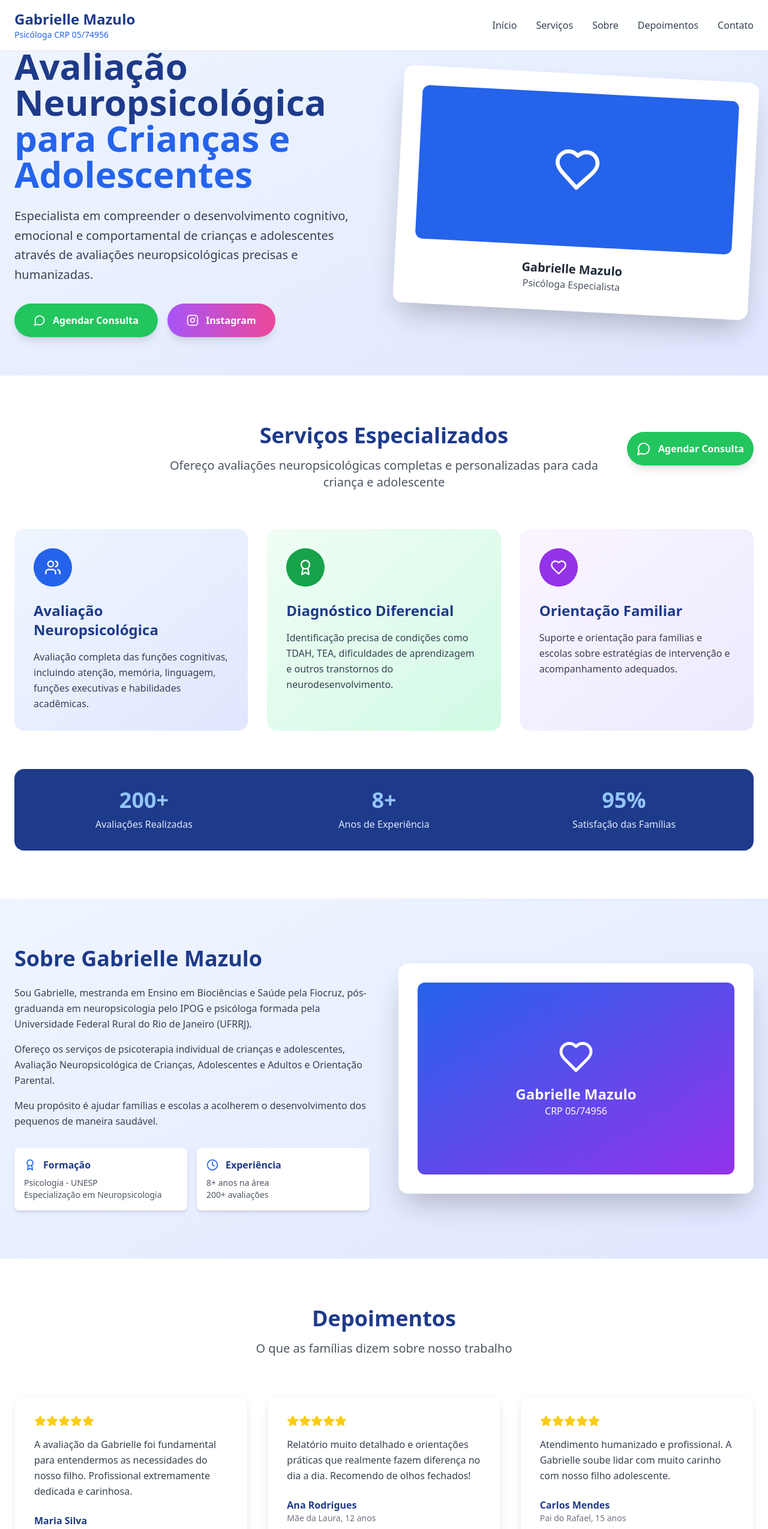
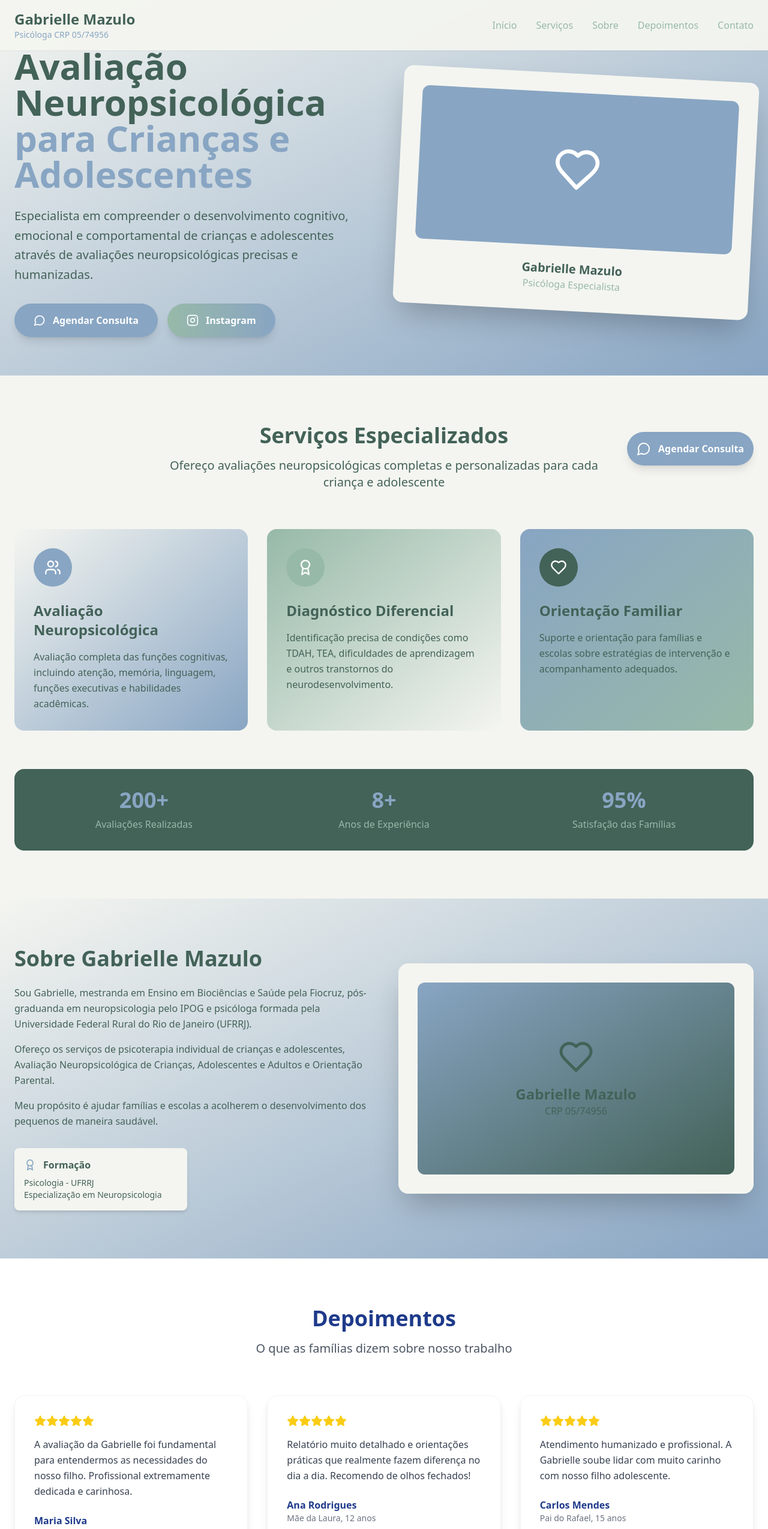
Before and after one commit to kainamf/psigabrielle, a React (Create React App) app: page / in a window 1280 px wide. Shown: the top 2549 px of the page at 60% size. Built offline with nearby package versions, Linux system fonts and the light colour scheme.

Commit message:
refactor: update color scheme across components to use new design tokens

```diff
--- a/src/components/About.tsx
+++ b/src/components/About.tsx
@@ -3,12 +3,12 @@ import { Award, Clock, Heart } from 'lucide-react';
 
 function About() {
     return (
-        <section id="sobre" className="py-20 bg-gradient-to-br from-blue-50 to-indigo-100">
+        <section id="sobre" className="py-20 bg-gradient-to-br from-background to-primary">
             <div className="container mx-auto px-6">
                 <div className="grid md:grid-cols-2 gap-12 items-center">
                     <div>
-                        <h2 className="text-4xl font-bold text-blue-900 mb-6">Sobre Gabrielle Mazulo</h2>
-                        <div className="space-y-4 text-gray-700 leading-relaxed">
+                        <h2 className="text-4xl font-bold text-accent mb-6">Sobre Gabrielle Mazulo</h2>
+                        <div className="space-y-4 text-accent leading-relaxed">
                             <p>
                                 Sou Gabrielle, mestranda em Ensino em Biociências e Saúde pela Fiocruz, pós-graduanda em neuropsicologia pelo IPOG e psicóloga formada pela Universidade Federal Rural do Rio de Janeiro (UFRRJ).
                             </p>
@@ -20,28 +20,20 @@ function About() {
                             </p>
                         </div>
                         <div className="mt-8 grid grid-cols-2 gap-4">
-                            <div className="bg-white p-4 rounded-lg shadow-md">
+                            <div className="bg-background p-4 rounded-lg shadow-md">
                                 <div className="flex items-center gap-3 mb-2">
-                                    <Award className="text-blue-600" size={20} />
-                                    <span className="font-semibold text-blue-900">Formação</span>
+                                    <Award className="text-primary" size={20} />
+                                    <span className="font-semibold text-accent">Formação</span>
                                 </div>
-                                <p className="text-sm text-gray-600">Psicologia - UNESP</p>
-                                <p className="text-sm text-gray-600">Especialização em Neuropsicologia</p>
-                            </div>
-                            <div className="bg-white p-4 rounded-lg shadow-md">
-                                <div className="flex items-center gap-3 mb-2">
-                                    <Clock className="text-blue-600" size={20} />
-                                    <span className="font-semibold text-blue-900">Experiência</span>
-                                </div>
-                                <p className="text-sm text-gray-600">8+ anos na área</p>
-                                <p className="text-sm text-gray-600">200+ avaliações</p>
+                                <p className="text-sm text-accent">Psicologia - UFRRJ</p>
+                                <p className="text-sm text-accent">Especialização em Neuropsicologia</p>
                             </div>
                         </div>
                     </div>
                     <div className="relative">
-                        <div className="bg-white rounded-2xl shadow-2xl p-8">
-                            <div className="bg-gradient-to-br from-blue-600 to-purple-600 w-full h-80 rounded-xl flex items-center justify-center">
-                                <div className="text-center text-white">
+                        <div className="bg-background rounded-2xl shadow-2xl p-8">
+                            <div className="bg-gradient-to-br from-primary to-accent w-full h-80 rounded-xl flex items-center justify-center">
+                                <div className="text-center text-accent">
                                     <Heart size={60} className="mx-auto mb-4" />
                                     <h3 className="text-2xl font-semibold">Gabrielle Mazulo</h3>
                                     <p>CRP 05/74956</p>
--- a/src/components/Header.tsx
+++ b/src/components/Header.tsx
@@ -2,19 +2,19 @@ import React from 'react';
 
 function Header({ scrollToSection }: { scrollToSection: (sectionId: string) => void }) {
     return (
-        <header className="bg-white/95 backdrop-blur-sm fixed w-full top-0 z-50 shadow-sm">
+        <header className="bg-background/95 backdrop-blur-sm fixed w-full top-0 z-50 shadow-sm">
             <div className="container mx-auto px-6 py-4">
                 <div className="flex justify-between items-center">
-                    <div className="text-2xl font-bold text-blue-900">
+                    <div className="text-2xl font-bold text-accent">
                         Gabrielle Mazulo
-                        <div className="text-sm font-normal text-blue-600">Psicóloga CRP 05/74956</div>
+                        <div className="text-sm font-normal text-primary">Psicóloga CRP 05/74956</div>
                     </div>
                     <nav className="hidden md:flex space-x-8">
-                        <button onClick={() => scrollToSection('inicio')} className="text-gray-700 hover:text-blue-600 transition-colors">Início</button>
-                        <button onClick={() => scrollToSection('servicos')} className="text-gray-700 hover:text-blue-600 transition-colors">Serviços</button>
-                        <button onClick={() => scrollToSection('sobre')} className="text-gray-700 hover:text-blue-600 transition-colors">Sobre</button>
-                        <button onClick={() => scrollToSection('depoimentos')} className="text-gray-700 hover:text-blue-600 transition-colors">Depoimentos</button>
-                        <button onClick={() => scrollToSection('contato')} className="text-gray-700 hover:text-blue-600 transition-colors">Contato</button>
+                        <button onClick={() => scrollToSection('inicio')} className="text-secondary hover:text-primary transition-colors">Início</button>
+                        <button onClick={() => scrollToSection('servicos')} className="text-secondary hover:text-primary transition-colors">Serviços</button>
+                        <button onClick={() => scrollToSection('sobre')} className="text-secondary hover:text-primary transition-colors">Sobre</button>
+                        <button onClick={() => scrollToSection('depoimentos')} className="text-secondary hover:text-primary transition-colors">Depoimentos</button>
+                        <button onClick={() => scrollToSection('contato')} className="text-secondary hover:text-primary transition-colors">Contato</button>
                     </nav>
                 </div>
             </div>
--- a/src/components/Hero.tsx
+++ b/src/components/Hero.tsx
@@ -3,22 +3,22 @@ import { MessageCircle, Instagram, Heart } from 'lucide-react';
 
 function Hero() {
     return (
-        <section id="inicio" className="pt-20 pb-16 bg-gradient-to-br from-blue-50 to-indigo-100">
+        <section id="inicio" className="pt-20 pb-16 bg-gradient-to-br from-background to-primary">
             <div className="container mx-auto px-6">
                 <div className="grid md:grid-cols-2 gap-12 items-center">
                     <div>
-                        <h1 className="text-4xl md:text-6xl font-bold text-blue-900 mb-6 leading-tight">
+                        <h1 className="text-4xl md:text-6xl font-bold text-accent mb-6 leading-tight">
                             Avaliação Neuropsicológica
-                            <span className="text-blue-600 block">para Crianças e Adolescentes</span>
+                            <span className="text-primary block">para Crianças e Adolescentes</span>
                         </h1>
-                        <p className="text-xl text-gray-700 mb-8 leading-relaxed">
+                        <p className="text-xl text-accent mb-8 leading-relaxed">
                             Especialista em compreender o desenvolvimento cognitivo, emocional e comportamental de crianças e adolescentes através de avaliações neuropsicológicas precisas e humanizadas.
                         </p>
                         <div className="flex flex-col sm:flex-row gap-4">
                             <a
                                 href="https://wa.me/5521995263386"
                                 target="_blank"
-                                className="bg-green-500 hover:bg-green-600 text-white px-8 py-4 rounded-full font-semibold flex items-center justify-center gap-3 transition-all transform hover:scale-105 shadow-lg"
+                                className="bg-primary hover:bg-accent text-white px-8 py-4 rounded-full font-semibold flex items-center justify-center gap-3 transition-all transform hover:scale-105 shadow-lg"
                             >
                                 <MessageCircle size={20} />
                                 Agendar Consulta
@@ -26,7 +26,7 @@ function Hero() {
                             <a
                                 href="https://instagram.com/psigabriellemazulo"
                                 target="_blank"
-                                className="bg-gradient-to-r from-purple-500 to-pink-500 hover:from-purple-600 hover:to-pink-600 text-white px-8 py-4 rounded-full font-semibold flex items-center justify-center gap-3 transition-all transform hover:scale-105 shadow-lg"
+                                className="bg-gradient-to-r from-secondary to-primary hover:from-accent hover:to-primary text-white px-8 py-4 rounded-full font-semibold flex items-center justify-center gap-3 transition-all transform hover:scale-105 shadow-lg"
                             >
                                 <Instagram size={20} />
                                 Instagram
@@ -34,13 +34,13 @@ function Hero() {
                         </div>
                     </div>
                     <div className="relative">
-                        <div className="bg-white rounded-2xl shadow-2xl p-8 transform rotate-3 hover:rotate-0 transition-transform">
-                            <div className="bg-blue-600 w-full h-64 rounded-xl flex items-center justify-center">
+                        <div className="bg-background rounded-2xl shadow-2xl p-8 transform rotate-3 hover:rotate-0 transition-transform">
+                            <div className="bg-primary w-full h-64 rounded-xl flex items-center justify-center">
                                 <Heart size={80} className="text-white" />
                             </div>
                             <div className="mt-6 text-center">
-                                <h3 className="text-xl font-semibold text-gray-800">Gabrielle Mazulo</h3>
-                                <p className="text-gray-600">Psicóloga Especialista</p>
+                                <h3 className="text-xl font-semibold text-accent">Gabrielle Mazulo</h3>
+                                <p className="text-secondary">Psicóloga Especialista</p>
                             </div>
                         </div>
                     </div>
--- a/src/components/Services.tsx
+++ b/src/components/Services.tsx
@@ -3,56 +3,56 @@ import { Users, Award, Heart, Star } from 'lucide-react';
 
 function Services() {
     return (
-        <section id="servicos" className="py-20 bg-white">
+        <section id="servicos" className="py-20 bg-background">
             <div className="container mx-auto px-6">
                 <div className="text-center mb-16">
-                    <h2 className="text-4xl font-bold text-blue-900 mb-4">Serviços Especializados</h2>
-                    <p className="text-xl text-gray-600 max-w-3xl mx-auto">
+                    <h2 className="text-4xl font-bold text-accent mb-4">Serviços Especializados</h2>
+                    <p className="text-xl text-accent max-w-3xl mx-auto">
                         Ofereço avaliações neuropsicológicas completas e personalizadas para cada criança e adolescente
                     </p>
                 </div>
                 <div className="grid md:grid-cols-3 gap-8">
-                    <div className="bg-gradient-to-br from-blue-50 to-indigo-100 p-8 rounded-2xl hover:shadow-xl transition-all transform hover:-translate-y-2">
-                        <div className="bg-blue-600 w-16 h-16 rounded-full flex items-center justify-center mb-6">
+                    <div className="bg-gradient-to-br from-background to-primary p-8 rounded-2xl hover:shadow-xl transition-all transform hover:-translate-y-2">
+                        <div className="bg-primary w-16 h-16 rounded-full flex items-center justify-center mb-6">
                             <Users className="text-white" size={28} />
                         </div>
-                        <h3 className="text-2xl font-semibold text-blue-900 mb-4">Avaliação Neuropsicológica</h3>
-                        <p className="text-gray-700 leading-relaxed">
+                        <h3 className="text-2xl font-semibold text-accent mb-4">Avaliação Neuropsicológica</h3>
+                        <p className="text-accent leading-relaxed">
                             Avaliação completa das funções cognitivas, incluindo atenção, memória, linguagem, funções executivas e habilidades acadêmicas.
                         </p>
                     </div>
-                    <div className="bg-gradient-to-br from-green-50 to-emerald-100 p-8 rounded-2xl hover:shadow-xl transition-all transform hover:-translate-y-2">
-                        <div className="bg-green-600 w-16 h-16 rounded-full flex items-center justify-center mb-6">
+                    <div className="bg-gradient-to-br from-secondary to-background p-8 rounded-2xl hover:shadow-xl transition-all transform hover:-translate-y-2">
+                        <div className="bg-secondary w-16 h-16 rounded-full flex items-center justify-center mb-6">
                             <Award className="text-white" size={28} />
                         </div>
-                        <h3 className="text-2xl font-semibold text-blue-900 mb-4">Diagnóstico Diferencial</h3>
-                        <p className="text-gray-700 leading-relaxed">
+                        <h3 className="text-2xl font-semibold text-accent mb-4">Diagnóstico Diferencial</h3>
+                        <p className="text-accent leading-relaxed">
                             Identificação precisa de condições como TDAH, TEA, dificuldades de aprendizagem e outros transtornos do neurodesenvolvimento.
                         </p>
                     </div>
-                    <div className="bg-gradient-to-br from-purple-50 to-violet-100 p-8 rounded-2xl hover:shadow-xl transition-all transform hover:-translate-y-2">
-                        <div className="bg-purple-600 w-16 h-16 rounded-full flex items-center justify-center mb-6">
+                    <div className="bg-gradient-to-br from-primary to-secondary p-8 rounded-2xl hover:shadow-xl transition-all transform hover:-translate-y-2">
+                        <div className="bg-accent w-16 h-16 rounded-full flex items-center justify-center mb-6">
                             <Heart className="text-white" size={28} />
                         </div>
-                        <h3 className="text-2xl font-semibold text-blue-900 mb-4">Orientação Familiar</h3>
-                        <p className="text-gray-700 leading-relaxed">
+                        <h3 className="text-2xl font-semibold text-accent mb-4">Orientação Familiar</h3>
+                        <p className="text-accent leading-relaxed">
                             Suporte e orientação para famílias e escolas sobre estratégias de intervenção e acompanhamento adequados.
                         </p>
                     </div>
                 </div>
-                <div className="mt-16 bg-blue-900 text-white p-8 rounded-2xl">
+                    <div className="mt-16 bg-accent text-white p-8 rounded-2xl">
                     <div className="grid md:grid-cols-3 gap-8 text-center">
                         <div>
-                            <div className="text-4xl font-bold text-blue-300 mb-2">200+</div>
-                            <div className="text-blue-100">Avaliações Realizadas</div>
+                            <div className="text-4xl font-bold text-primary mb-2">200+</div>
+                            <div className="text-secondary">Avaliações Realizadas</div>
                         </div>
                         <div>
-                            <div className="text-4xl font-bold text-blue-300 mb-2">8+</div>
-                            <div className="text-blue-100">Anos de Experiência</div>
+                            <div className="text-4xl font-bold text-primary mb-2">8+</div>
+                            <div className="text-secondary">Anos de Experiência</div>
                         </div>
                         <div>
-                            <div className="text-4xl font-bold text-blue-300 mb-2">95%</div>
-                            <div className="text-blue-100">Satisfação das Famílias</div>
+                            <div className="text-4xl font-bold text-primary mb-2">95%</div>
+                            <div className="text-secondary">Satisfação das Famílias</div>
                         </div>
                     </div>
                 </div>
--- a/src/components/WhatsAppButton.tsx
+++ b/src/components/WhatsAppButton.tsx
@@ -7,7 +7,7 @@ function WhatsAppButton() {
             <a
                 href="https://wa.me/5521995263386"
                 target="_blank"
-                className="bg-green-500 hover:bg-green-600 text-white p-4 rounded-full shadow-lg transition-all transform hover:scale-110 flex items-center gap-3"
+                className="bg-primary hover:bg-accent text-white p-4 rounded-full shadow-lg transition-all transform hover:scale-110 flex items-center gap-3"
             >
                 <MessageCircle size={24} />
                 <span className="hidden sm:inline font-semibold">Agendar Consulta</span>
```
Also changed, not shown: src/components/Contact.tsx (+24 -24 lines), src/components/Footer.tsx (+6 -6 lines).
